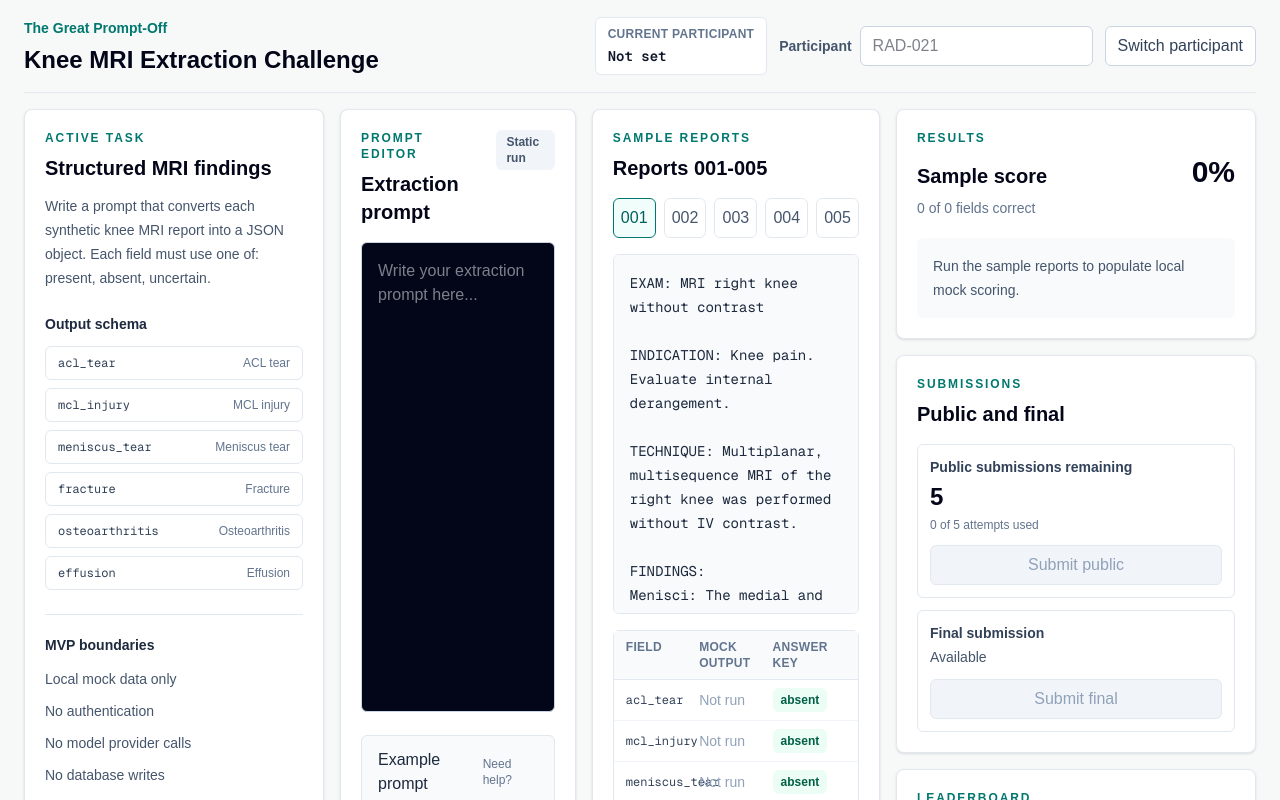
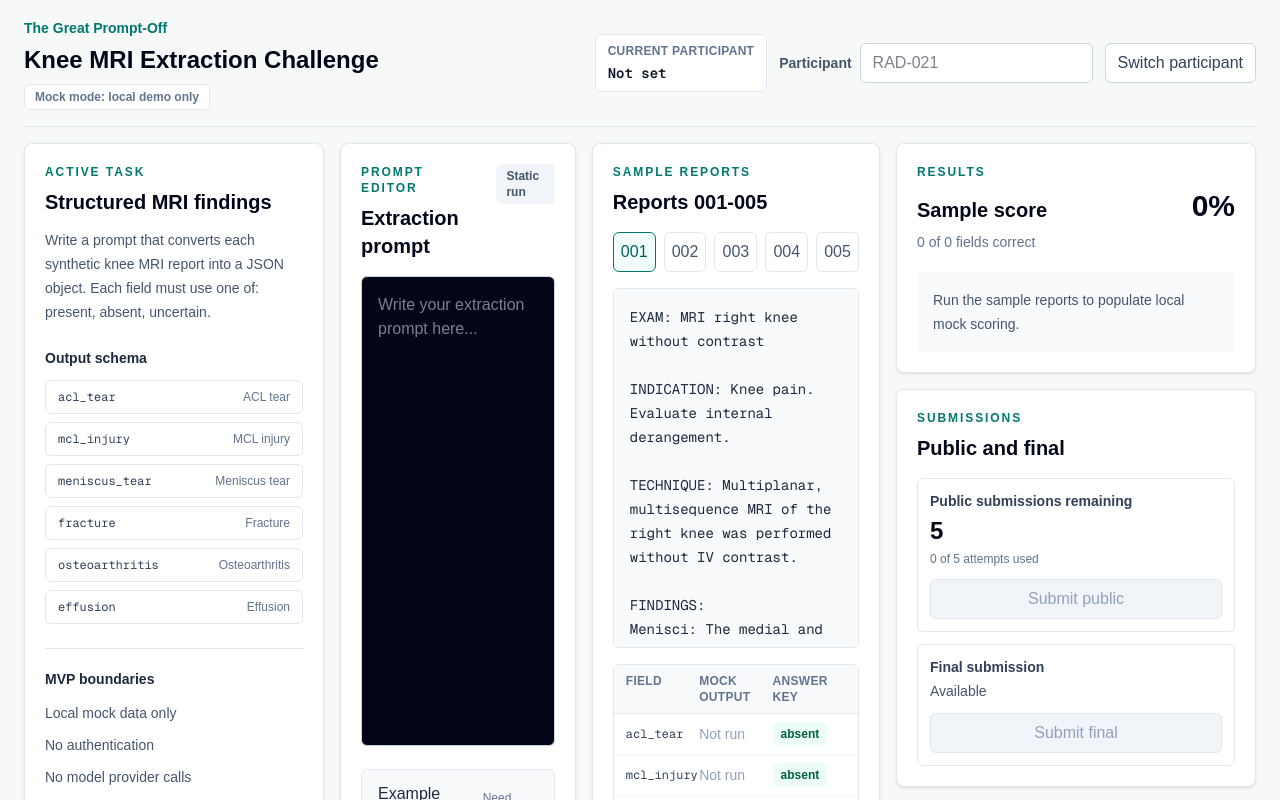
Before and after one commit to EthanChenHyland/the-great-prompt-off, a Next.js app: page /challenge in a window 1280 px wide. Shown: the top 800 px of the page. Built offline with nearby package versions, Linux system fonts and the light colour scheme.

Commit message:
Label mock mode in workspace

```diff
--- a/app/components/ChallengeWorkspace.tsx
+++ b/app/components/ChallengeWorkspace.tsx
@@ -234,6 +234,9 @@ export function ChallengeWorkspace({
             <h1 className="mt-1 text-2xl font-semibold text-slate-950">
               {challenge.title}
             </h1>
+            <p className="mt-2 w-fit rounded-md border border-slate-200 bg-white px-2.5 py-1 text-xs font-semibold text-slate-500">
+              Mock mode: local demo only
+            </p>
           </div>
           <div className="flex flex-col gap-3 sm:flex-row sm:items-center">
             <div className="rounded-md border border-slate-200 bg-white px-3 py-2">
```
